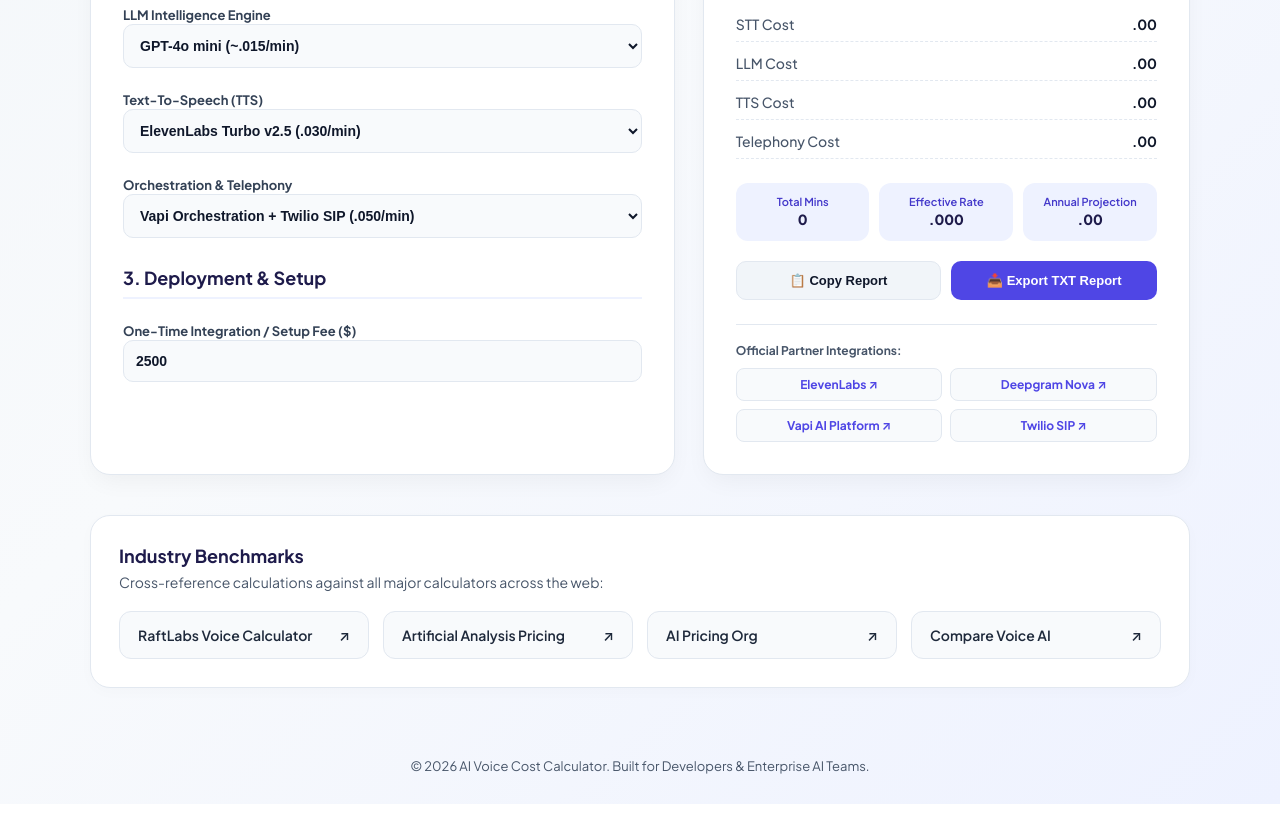
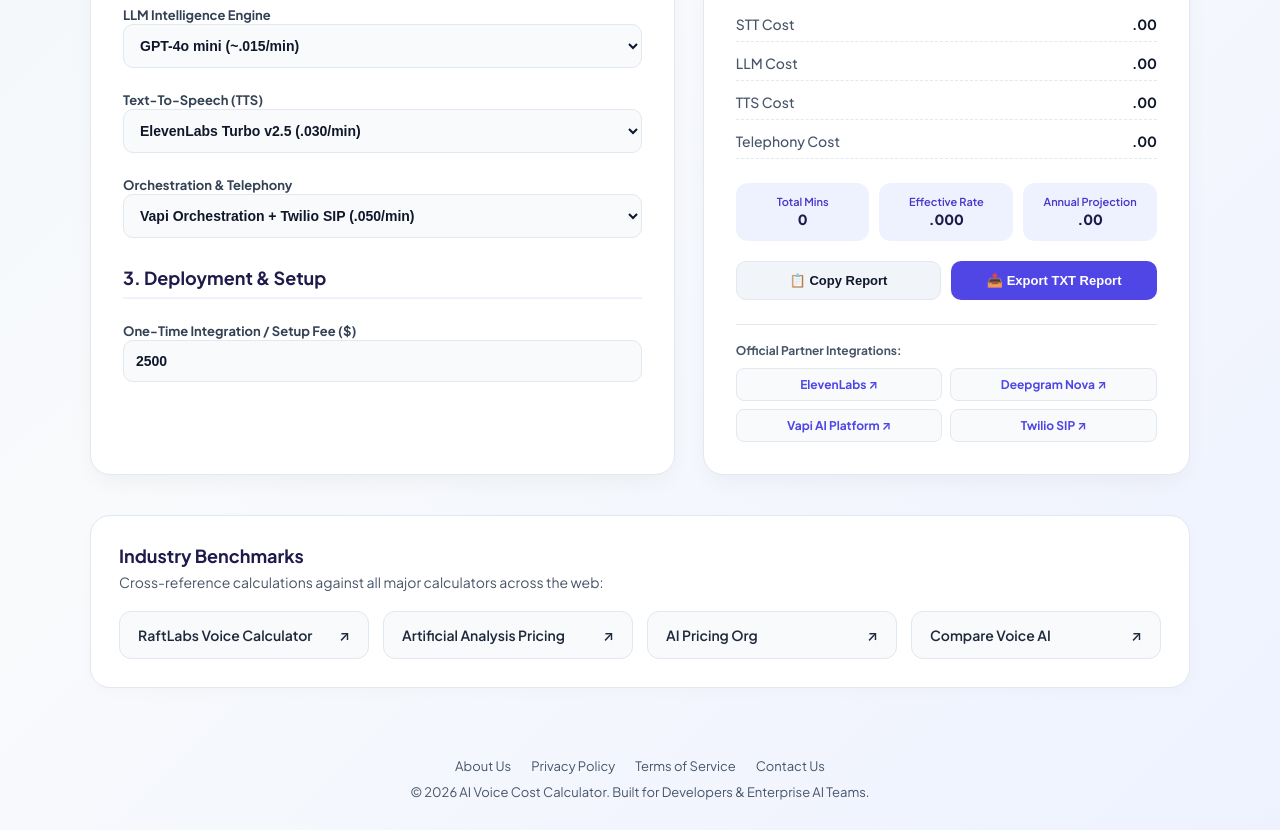
Before and after one commit to aayanashraf/aivoicecalc, a website: page index.html in a window 1280 px wide. Shown: the part 842-1672 px from the top of the page. Before the commit the page ends 1646 px from the top, so only its background shows below. Drawn offline with nearby package versions, Linux system fonts and the light colour scheme.

Commit message:
Add header and footer links for sub-pages

```diff
--- a/index.html
+++ b/index.html
@@ -20,7 +20,7 @@
                 <img src="logo.svg" width="32" height="32" alt="Logo"/>
                 <span class="logo-text">AI Voice<span class="highlight">Calc</span></span>
             </a>
-            <div class="nav-actions">
+            <div class="nav-actions" style="display:flex; gap:16px; align-items:center;"><a href="/about.html" style="font-size:13px; font-weight:600; color:var(--text-sub); text-decoration:none;">About</a><a href="/contact.html" style="font-size:13px; font-weight:600; color:var(--text-sub); text-decoration:none;">Contact</a>
                 <span class="badge">#1 Global Benchmark</span>
             </div>
         </div>
@@ -211,7 +211,13 @@
         </section>
     </main>
 
-    <footer>
+    <footer style="display:flex; flex-direction:column; align-items:center; gap:10px;">
+    <div style="display:flex; gap:20px; font-size:13px;">
+        <a href="/about.html" style="color:var(--text-sub); text-decoration:none;">About Us</a>
+        <a href="/privacy.html" style="color:var(--text-sub); text-decoration:none;">Privacy Policy</a>
+        <a href="/terms.html" style="color:var(--text-sub); text-decoration:none;">Terms of Service</a>
+        <a href="/contact.html" style="color:var(--text-sub); text-decoration:none;">Contact Us</a>
+    </div>
         <p>© 2026 AI Voice Cost Calculator. Built for Developers & Enterprise AI Teams.</p>
     </footer>
 
```
